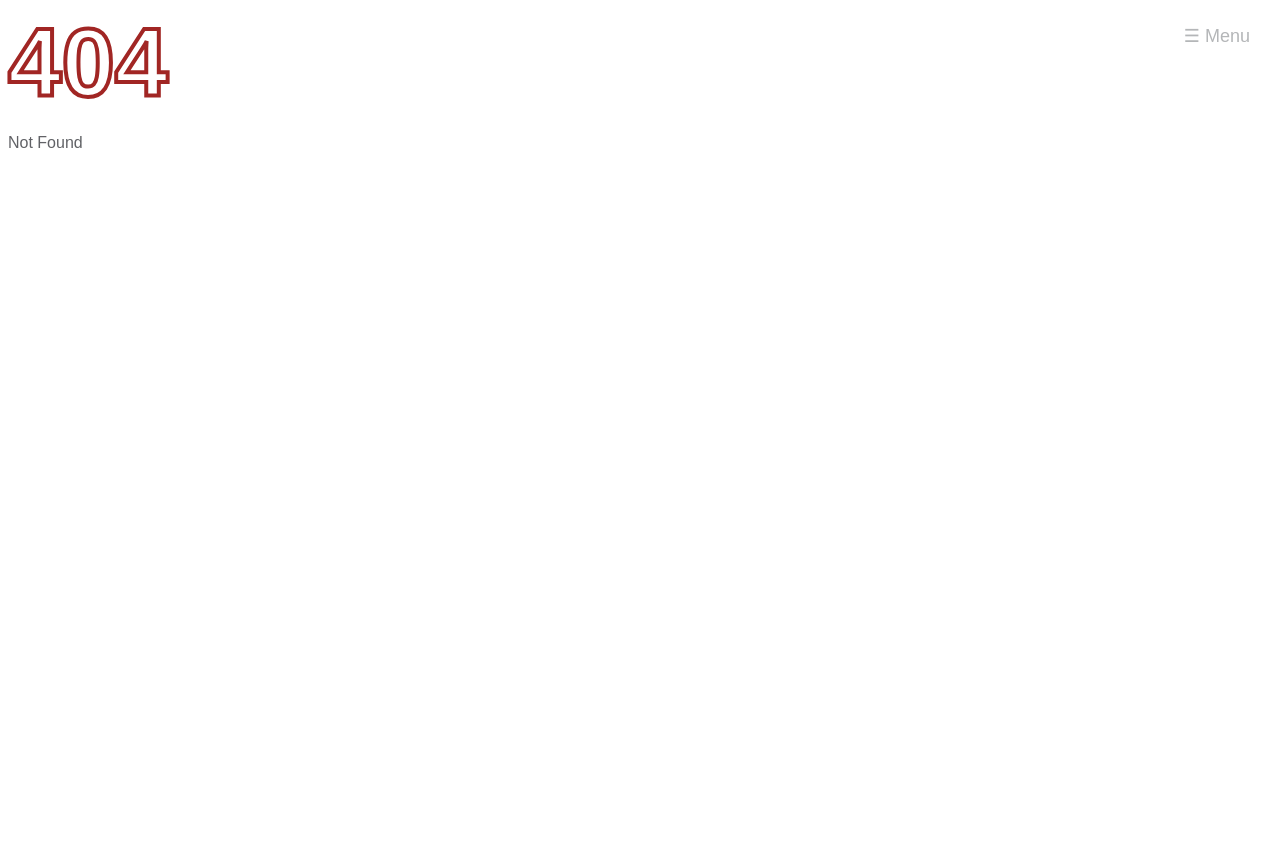
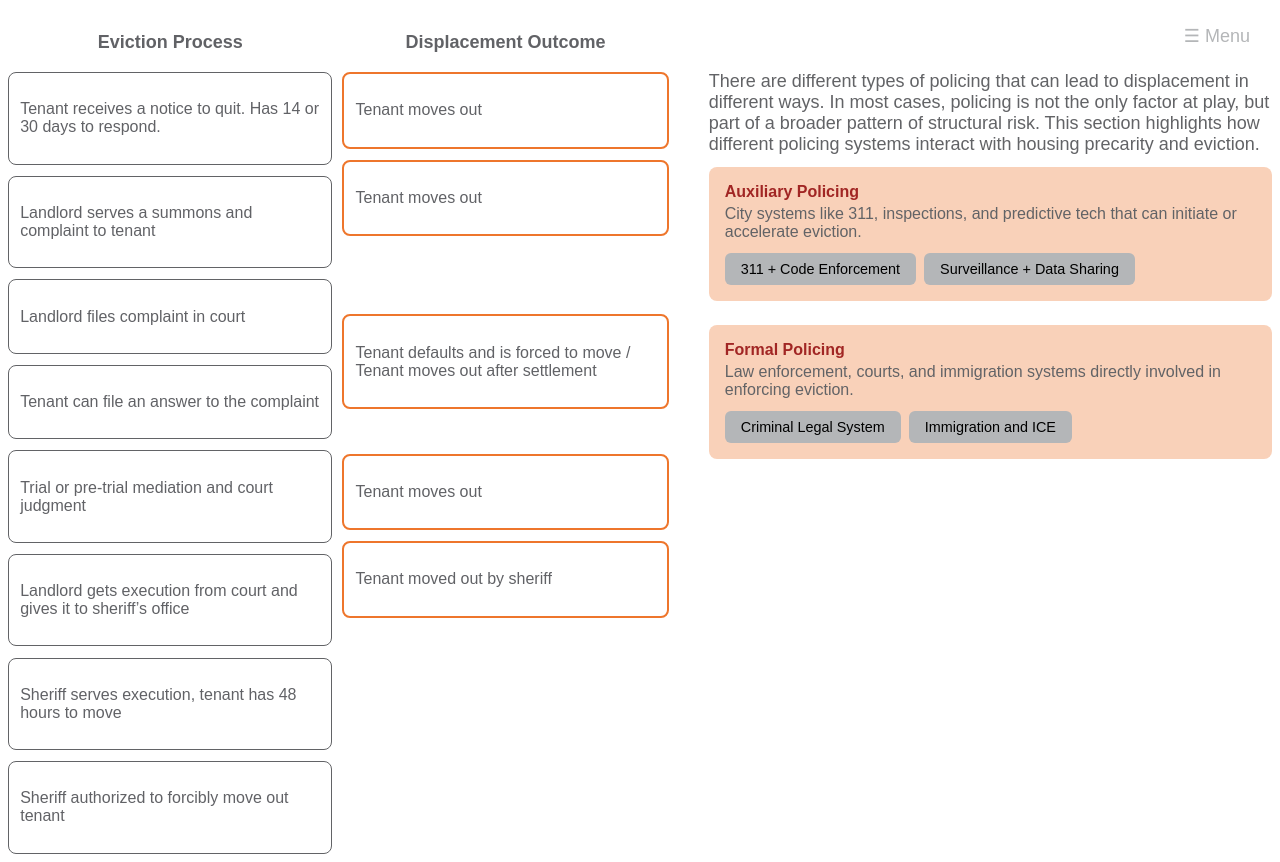
Before and after one commit to zoevosslee/IDS_FP02, a SvelteKit app: page /flowchart in a window 1280 px wide. Before the commit this address had no page. Before the commit the page ends 800 px from the top, so only its background shows below. Built offline with nearby package versions, Linux system fonts and the light colour scheme; a web font is replaced by a local one.

Commit message:
added pages

```diff
--- a/package.json
+++ b/package.json
@@ -21,8 +21,8 @@
 	"dependencies": {
 		"@mapbox/mapbox-gl-geocoder": "^5.0.3",
 		"@sveltejs/svelte-scroller": "^2.0.7",
+		"@xyflow/svelte": "^0.1.37",
 		"d3": "^7.9.0",
-
 		"mapbox-gl": "^3.10.0",
 		"svelte-scroller": "^1.2.2",
 		"svelte-scrolly": "^0.0.4"
--- a/src/routes/+layout.svelte
+++ b/src/routes/+layout.svelte
@@ -7,7 +7,8 @@
       { url: '/chapter1', title: 'Chapter 1' },
       { url: '/chapter2', title: 'Chapter 2' },
       { url: '/', title: 'Chapter 2, Part 2' },
-      { url: '/missingdata', title: 'Missing Data' }
+      { url: '/missingdata', title: 'Missing Data' },
+      { url: '/flowchart', title: 'Flow Chart' }
     ];
 
     let menuOpen = false;
--- a/src/routes/chapter2/+page.svelte
+++ b/src/routes/chapter2/+page.svelte
@@ -674,4 +674,6 @@
     }
 
 
+
+
   </style>
--- /dev/null
+++ b/src/routes/flowchart/+page.svelte
@@ -0,0 +1,284 @@
+<script>
+    import { onMount } from 'svelte';
+
+    let selectedLens = null;
+    let currentFrame = 0;
+
+    const steps = [
+      { id: '1', label: 'Tenant receives a notice to quit. Has 14 or 30 days to respond.', outcome: 'Tenant moves out' },
+      { id: '2', label: 'Landlord serves a summons and complaint to tenant', outcome: 'Tenant moves out' },
+      { id: '3', label: 'Landlord files complaint in court', outcome: '' },
+      { id: '4', label: 'Tenant can file an answer to the complaint', outcome: '' },
+      { id: '5', label: 'Trial or pre-trial mediation and court judgment', outcome: 'Tenant defaults and is forced to move / Tenant moves out after settlement' },
+      { id: '6', label: 'Landlord gets execution from court and gives it to sheriff’s office', outcome: '' },
+      { id: '7', label: 'Sheriff serves execution, tenant has 48 hours to move', outcome: 'Tenant moves out' },
+      { id: '8', label: 'Sheriff authorized to forcibly move out tenant', outcome: 'Tenant moved out by sheriff' }
+    ];
+
+    const policingLenses = {
+      "criminal": {
+        label: "Criminal Legal System",
+        highlights: [2, 5, 6, 7],
+        description: "How criminal records and policing actions intersect with eviction enforcement.",
+        example: "A tenant is arrested on unrelated charges. The landlord uses this as justification to pursue an eviction, citing public safety.",
+        story: [
+          "A tenant is arrested for an unrelated issue.",
+          "The landlord cites the arrest in court.",
+          "An eviction judgment is granted."
+        ]
+      },
+      "311": {
+        label: "311 + Code Enforcement",
+        highlights: [1, 6],
+        description: "How 311 calls and building code enforcement can trigger or accelerate eviction.",
+        example: "After a neighbor files a 311 complaint about noise, an inspector finds minor violations. The landlord uses this as pretext to begin the eviction process.",
+        story: [
+          "A neighbor files a 311 noise complaint.",
+          "An inspector visits and finds a code issue.",
+          "The landlord begins the eviction process."
+        ]
+      },
+      "immigration": {
+        label: "Immigration and ICE",
+        highlights: [3, 8],
+        description: "How information sharing with ICE can escalate housing instability.",
+        example: "During court proceedings, information about the tenant’s undocumented status is reported to ICE, leading to detention during the eviction.",
+        story: [
+          "Tenant's undocumented status is recorded in court paperwork.",
+          "Court data is shared with immigration enforcement, flagging the tenant.",
+          "Tenant is detained just before sheriff arrives."
+        ]
+      },
+      "surveillance": {
+        label: "Surveillance + Data Sharing",
+        highlights: [3, 4, 5],
+        description: "How surveillance and predictive tools influence the eviction process.",
+        example: "A landlord uses tenant screening software that flags a renter based on an eviction risk score, initiating preemptive legal action.",
+        story: [
+          "Screening software flags the tenant.",
+          "Landlord files a complaint based on the flag.",
+          "Tenant is served legal papers."
+        ]
+      }
+    };
+
+    $: if (selectedLens !== null) {
+      currentFrame = 0;
+    }
+
+    function nextFrame() {
+      if (currentFrame < policingLenses[selectedLens].story.length - 1) {
+        currentFrame += 1;
+      }
+    }
+  </script>
+
+  <style>
+  .container {
+    display: flex;
+    gap: 10px;
+    align-items: flex-start;
+    justify-content: space-around;
+    margin-top: 2rem;
+  }
+
+  .column {
+
+    display: flex;
+    flex-direction: column;
+    gap: 0.7rem;
+  }
+
+  .column-label {
+    font-weight: bold;
+    text-align: center;
+    margin-bottom: 0.5rem;
+  }
+
+  .step-box, .outcome-box {
+    width: 300px;
+    padding: .7rem;
+    background: white;
+    border-radius: 8px;
+    font-family: 'Utendo', sans-serif;
+  }
+
+  .step-box {
+    border: 1px solid var(--gray-dark);
+  }
+
+  .outcome-box {
+    border: 2px solid var(--orange-primary);
+    color: var(--orange-primary);
+    font-weight: bold;
+  }
+
+  .outcome-box.empty {
+    border: none;
+    background: none;
+  }
+
+  .lens-selector-group {
+    display: flex;
+    flex-direction: column;
+    gap: 1.5rem;
+    margin-bottom: 1rem;
+  }
+
+  .lens-group {
+    background: var(--orange-light);
+    padding: 1rem;
+
+    border-radius: 8px;
+  }
+
+  .lens-label {
+    font-family: 'Utendo', sans-serif;
+    font-weight: 700;
+    font-size: 1rem;
+    margin: 0;
+    color: var(--red);
+  }
+
+  .lens-explainer {
+    margin-top: 0.25rem;
+    margin-bottom: 0.75rem;
+    font-family: 'Utendo', sans-serif;
+    font-weight: 350;
+    color: var(--gray-dark);
+  }
+
+  .lens-wrapper{
+    margin-top:35px;
+    max-width: 600px;
+    justify-content: space-around;
+  }
+
+  .button-row {
+    display: flex;
+    gap: 0.5rem;
+    flex-wrap: wrap;
+  }
+
+  .button-row button {
+    padding: 0.5rem 1rem;
+    font-family: 'Utendo', sans-serif;
+    font-size: 0.9rem;
+    background: var(--gray-medium);
+    color: var(--black);
+    border: none;
+    border-radius: 6px;
+    cursor: pointer;
+  }
+
+  .button-row button.active {
+    background: var(--red);
+    color: white;
+  }
+
+  .lens-panel {
+    max-width: 600px;
+    background: var(--orange-light);
+    padding: 1rem;
+    border-radius: 8px;
+    font-family: 'Utendo', sans-serif;
+  }
+
+  .storyboard {
+    margin-top: 1rem;
+    padding: 1rem;
+    border-radius: 6px;
+  }
+
+  .frame {
+    background: white;
+    padding: 0.75rem;
+    border-radius: 4px;
+    margin-bottom: 0.5rem;
+  }
+
+  .next-button {
+    margin-top: 1rem;
+    padding: 0.5rem 1rem;
+    border: none;
+    border-radius: 4px;
+    cursor: pointer;
+  }
+
+  .eviction-chart {
+    display: flex;
+    gap: 10px;
+    margin-right: 30px;
+    flex-shrink: 0;
+    flex-grow: 0;
+  }
+  </style>
+<div class="container">
+    <div class="eviction-chart">
+      <div class="column">
+        <h3 class="column-label">Eviction Process</h3>
+        {#each steps as step, i}
+          <div class="step-box" style="background-color: {selectedLens && policingLenses[selectedLens].highlights.includes(i) ? 'var(--blue-light)' : 'white'}">
+            <p>{step.label}</p>
+          </div>
+        {/each}
+      </div>
+
+      <div class="column gap-column">
+        <h3 class="column-label">Displacement Outcome</h3>
+        {#each steps as step}
+          {#if step.outcome}
+            <div class="outcome-box"><p>{step.outcome}</p></div>
+          {:else}
+            <div class="outcome-box empty"></div>
+          {/if}
+        {/each}
+      </div>
+    </div>
+
+    <div class="column">
+      <div class="lens-wrapper">
+        <h3 class="lens-explainer">
+          There are different types of policing that can lead to displacement in different ways. In most cases, policing is not the only factor at play, but part of a broader pattern of structural risk. This section highlights how different policing systems interact with housing precarity and eviction.
+        </h3>
+
+        <div class="lens-selector-group">
+          <div class="lens-group">
+            <p class="lens-label">Auxiliary Policing</p>
+            <p class="lens-explainer">City systems like 311, inspections, and predictive tech that can initiate or accelerate eviction.</p>
+            <div class="button-row">
+              <button class:active={selectedLens === "311"} on:click={() => selectedLens = "311"}>311 + Code Enforcement</button>
+              <button class:active={selectedLens === "surveillance"} on:click={() => selectedLens = "surveillance"}>Surveillance + Data Sharing</button>
+            </div>
+          </div>
+
+          <div class="lens-group">
+            <p class="lens-label">Formal Policing</p>
+            <p class="lens-explainer">Law enforcement, courts, and immigration systems directly involved in enforcing eviction.</p>
+            <div class="button-row">
+              <button class:active={selectedLens === "criminal"} on:click={() => selectedLens = "criminal"}>Criminal Legal System</button>
+              <button class:active={selectedLens === "immigration"} on:click={() => selectedLens = "immigration"}>Immigration and ICE</button>
+            </div>
+          </div>
+        </div>
+
+        {#if selectedLens}
+          <div class="lens-panel">
+            <p class="p-bold">Description:</p>
+            <p>{policingLenses[selectedLens].description}</p>
+            <p class="p-bold">Example:</p>
+            <p>{policingLenses[selectedLens].example}</p>
+
+            <div class="storyboard">
+              {#each policingLenses[selectedLens].story.slice(0, currentFrame + 1) as frame}
+                <div class="frame"><p>{frame}</p></div>
+              {/each}
+              {#if currentFrame < policingLenses[selectedLens].story.length - 1}
+                <button class="next-button" on:click={nextFrame}>Next</button>
+              {/if}
+            </div>
+          </div>
+        {/if}
+      </div>
+    </div>
+  </div>
```
Also changed, not shown: src/routes/chapter1/+page.svelte (+7 -0 lines), 1 other file (tests, documents, lock files or other folders).
